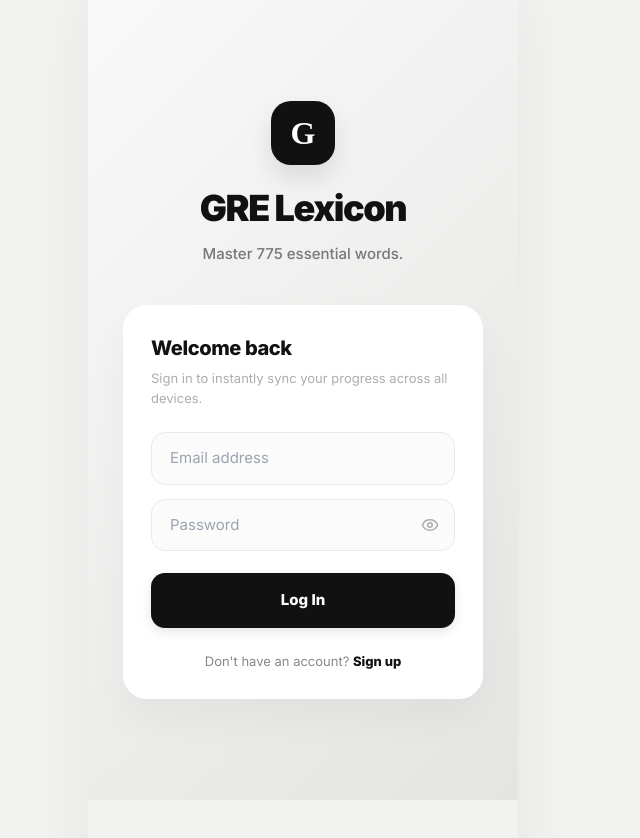
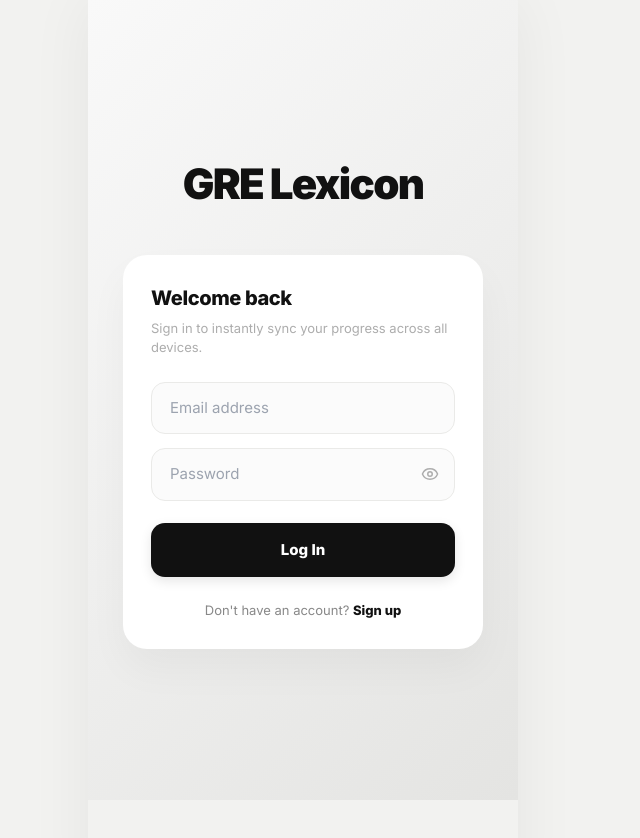
Before and after one commit to sarjanshah14/GREvocabulary, a React (Vite) app: page / in a window 1280 px wide. Shown: the top 838 px of the page, without its empty margins (337-977 px from the left). Built offline with nearby package versions, Linux system fonts and the light colour scheme.

Commit message:
style: simplified auth header by removing logo and subtitle

```diff
--- a/src/pages/Auth.jsx
+++ b/src/pages/Auth.jsx
@@ -63,19 +63,9 @@
         transition={{ duration: 0.6, ease: [0.16, 1, 0.3, 1] }}
         style={{ textAlign: 'center', marginBottom: 40 }}
       >
-        <div style={{
-          width: 64, height: 64, background: '#111', borderRadius: 20,
-          display: 'flex', alignItems: 'center', justifyContent: 'center',
-          margin: '0 auto 16px', boxShadow: '0 12px 24px rgba(0,0,0,0.1)'
-        }}>
-          <span style={{ fontSize: 32, color: '#fff', fontWeight: 900, fontFamily: 'serif' }}>G</span>
-        </div>
-        <h1 style={{ fontSize: 36, fontWeight: 900, color: '#111', letterSpacing: '-0.04em', margin: '0 0 8px' }}>
+        <h1 style={{ fontSize: 42, fontWeight: 900, color: '#111', letterSpacing: '-0.04em', margin: '0' }}>
           GRE Lexicon
         </h1>
-        <p style={{ fontSize: 15, color: '#777', margin: 0, fontWeight: 500 }}>
-          Master 775 essential words.
-        </p>
       </motion.div>
 
       <motion.div
```
